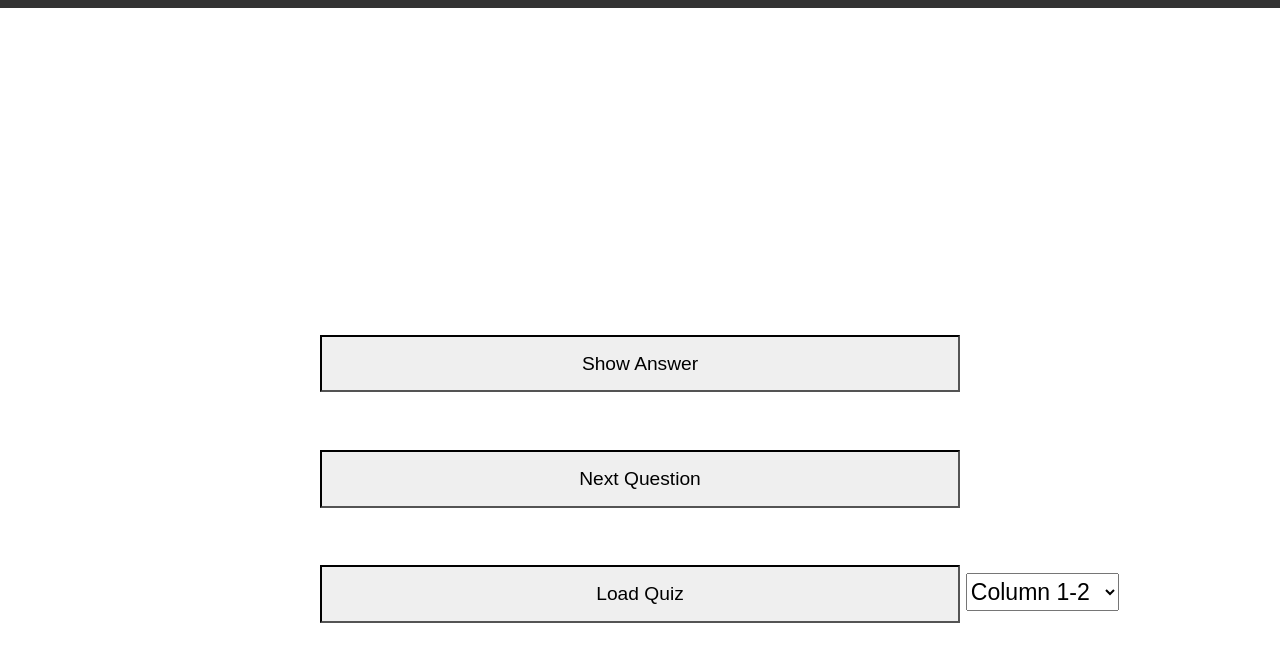
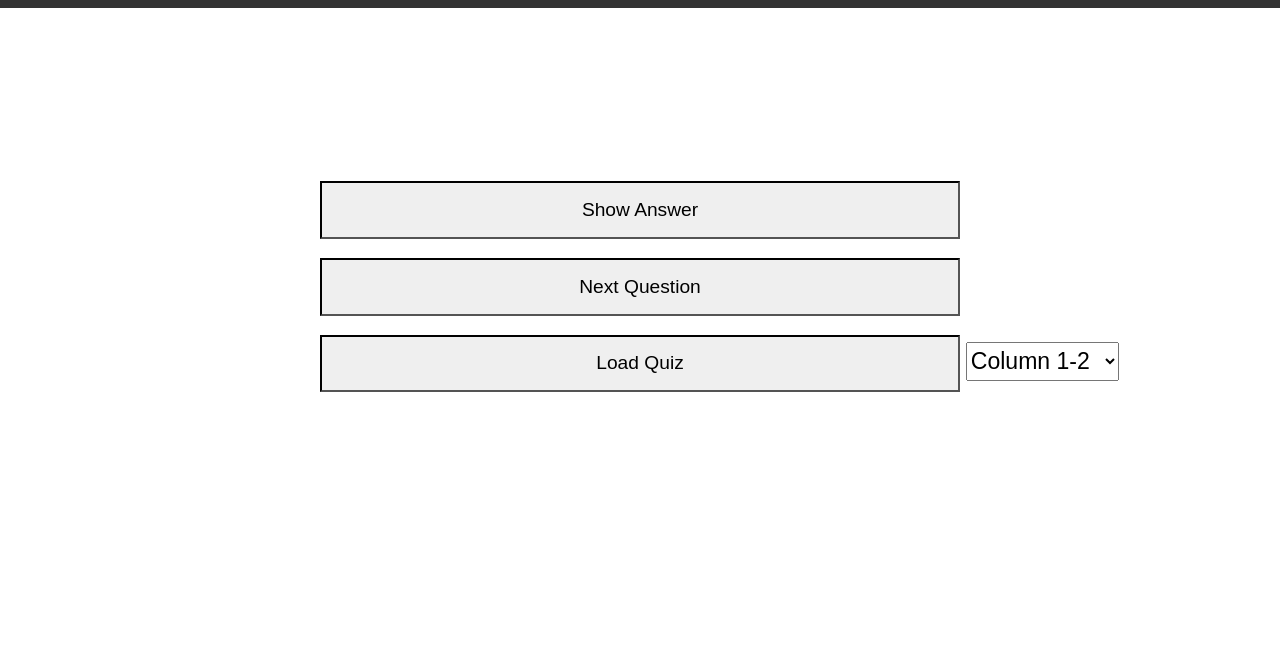
Before and after one commit to Flozz2/flozz2.github.io, a plain HTML site: page anglais/mots-de-liaison/index.html in a window 1280 px wide. Shown: the part 108-770 px from the top of the page. Drawn offline with nearby package versions, Linux system fonts and the light colour scheme.

Commit message:
Update quiz.css

```diff
--- a/quiz.css
+++ b/quiz.css
@@ -1,6 +1,6 @@
 div {
     width: 100%;
-    height: 4rem;
+    height: 2rem;
     font-size: 1.5rem;
     font-family: sans-serif;
     text-align: center;
@@ -12,7 +12,7 @@ button {
     font-size: 1rem;
     width: 50%;
     margin-left: 25%;
-    margin-top: 3rem;
+    margin-top: 1rem;
 }
 
 select {
```
